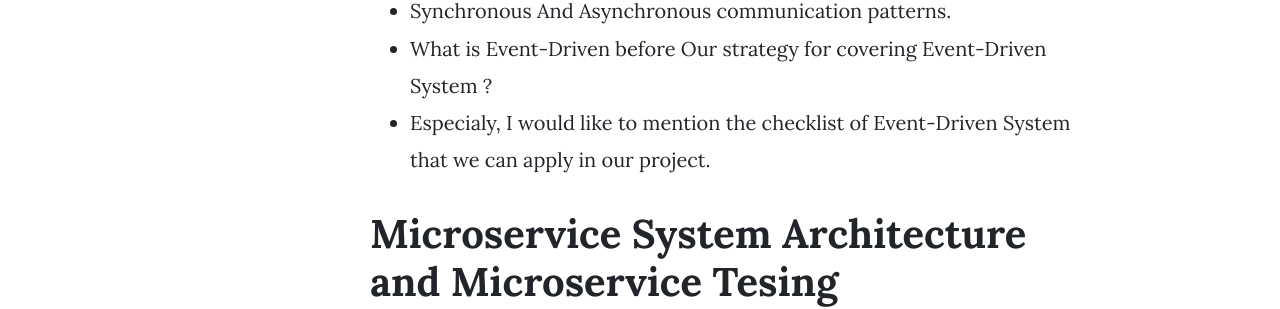
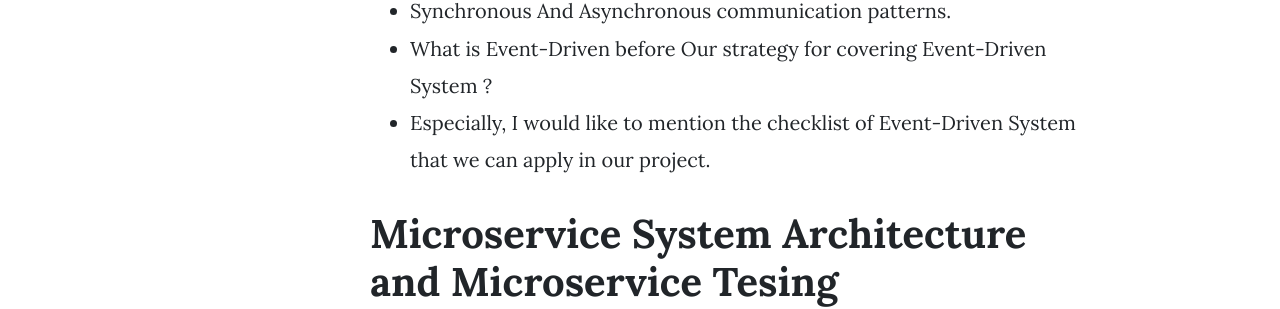
Before and after one commit to josdoaitran/josdoaitran.github.io, a Jekyll site: the page built from _posts/microservice_testing/2024-01-15-event-driven-testing-101.md, in a window 1280 px wide and 900 px high, scrolled down 751 px. Shown: the part 150-459 px from the top of the window. Built offline with Jekyll 4.4.1, drawn with Linux system fonts in a browser that asks for light colours; nearby versions of some CDN libraries; comment, search, counter and statistics services are not loaded.

Commit message:
update note microservice testing

```diff
--- a/_posts/microservice_testing/2024-01-15-event-driven-testing-101.md
+++ b/_posts/microservice_testing/2024-01-15-event-driven-testing-101.md
@@ -15,7 +15,7 @@ Key of contents:
 - What is Microservice and Microserservice Testing
 - Synchronous And Asynchronous communication patterns.
 - What is Event-Driven before Our strategy for covering Event-Driven System ?
-- Especialy, I would like to mention the checklist of Event-Driven System that we can apply in our project.
+- Especially, I would like to mention the checklist of Event-Driven System that we can apply in our project.
 
 # Microservice System Architecture and Microservice Tesing
 I already have a post, where I noted all main key points about Microservice testing.
```
Also changed, not shown: _posts/microservice_testing/2024-01-03-microservice-testing-test-pyramid.md (+3 -3 lines).
